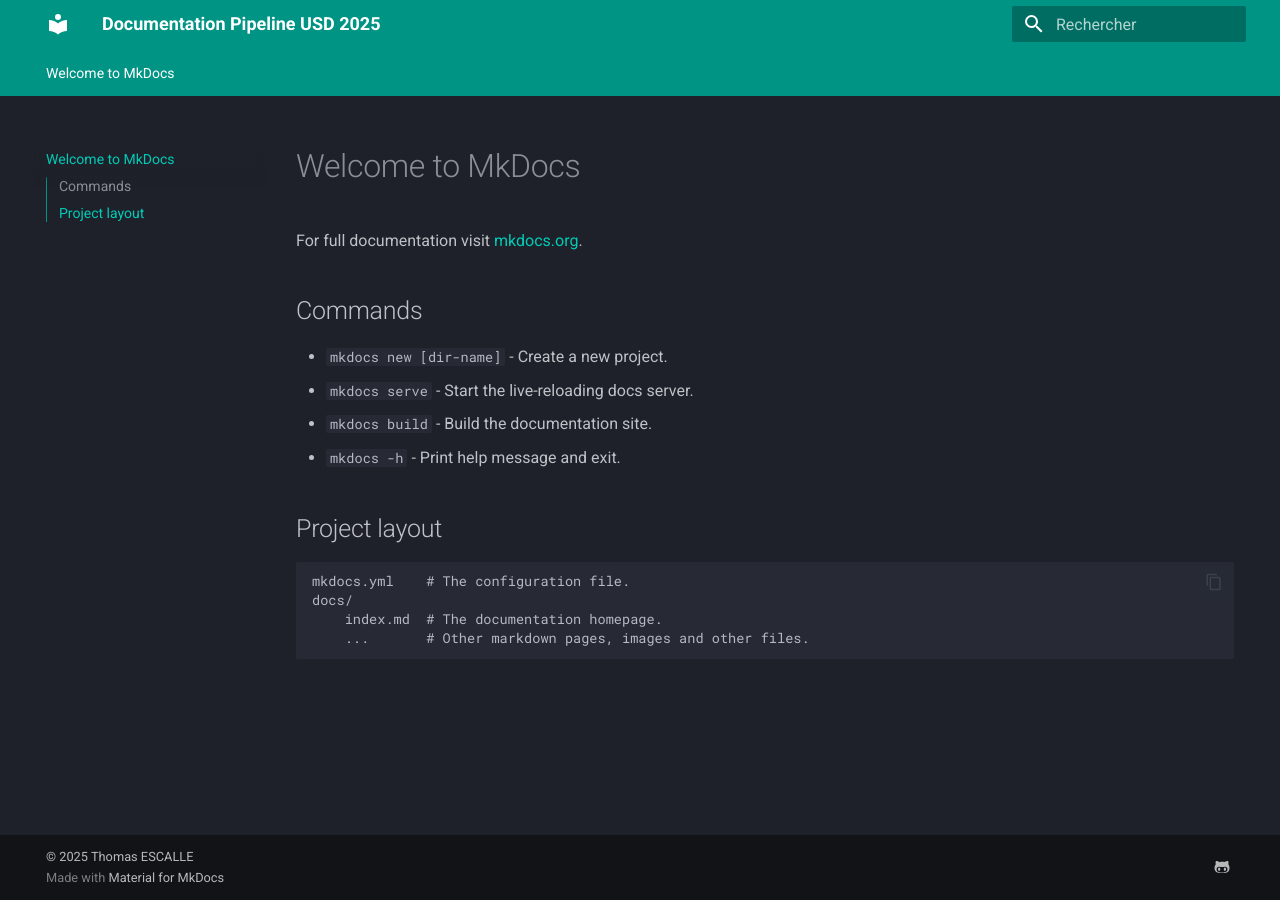
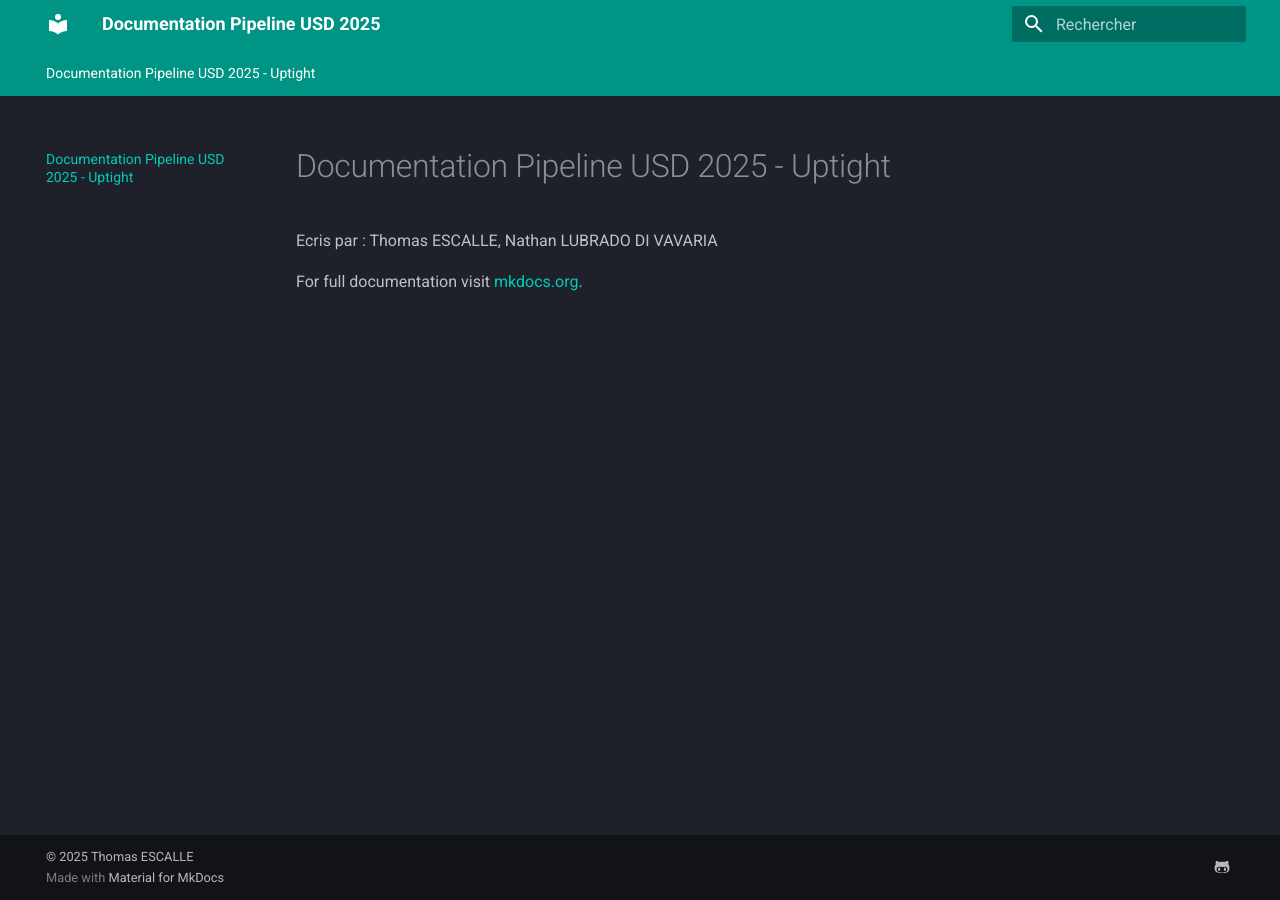
Before and after one commit to ThomasEscalle/Pipeline_USD_2025, an MkDocs documentation site: the page built from docs/index.md, in a window 1280 px wide. Built offline with MkDocs 1.6.1 and Material for MkDocs 9.7.7, drawn with Linux system fonts in a browser that asks for light colours.

Commit message:
Update index.md

```diff
--- a/docs/index.md
+++ b/docs/index.md
@@ -1,17 +1,5 @@
-# Welcome to MkDocs
+# Documentation Pipeline USD 2025 - Uptight
+
+Ecris par : Thomas ESCALLE, Nathan LUBRADO DI VAVARIA
 
 For full documentation visit [mkdocs.org](https://www.mkdocs.org).
-
-## Commands
-
-* `mkdocs new [dir-name]` - Create a new project.
-* `mkdocs serve` - Start the live-reloading docs server.
-* `mkdocs build` - Build the documentation site.
-* `mkdocs -h` - Print help message and exit.
-
-## Project layout
-
-    mkdocs.yml    # The configuration file.
-    docs/
-        index.md  # The documentation homepage.
-        ...       # Other markdown pages, images and other files.
```
